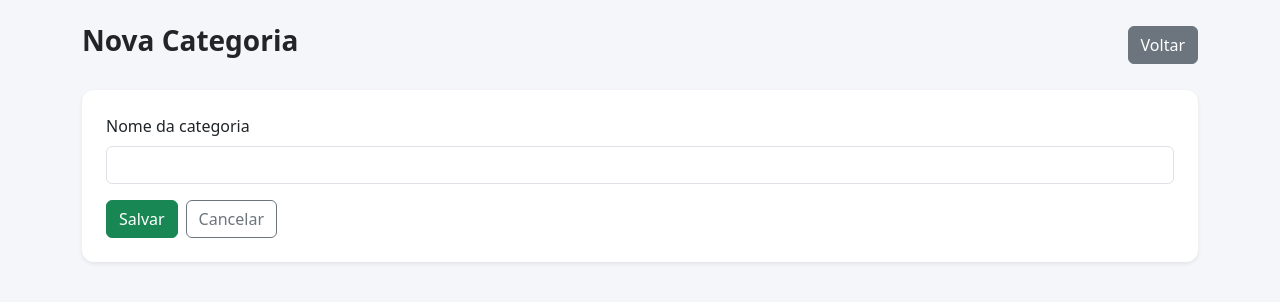
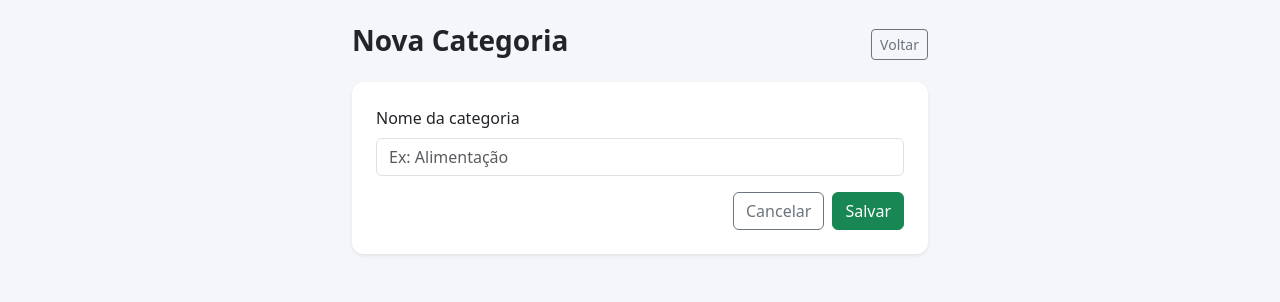
Before and after one commit to Luizfer08/Sistema_de_Gestao_Financeira, a Django app: template templates/financeiro/categorias/criar.html in a window 1280 px wide. Shown: the top 302 px of the page. Run offline with Django 5.2, Linux system fonts and the light colour scheme; the template is opened without the code that fills it, so the values that code supplies are empty.

Commit message:
Fix: correção na criação de categorias

```diff
--- a/financeiro/management/commands/popular_dados.py
+++ b/financeiro/management/commands/popular_dados.py
@@ -10,7 +10,6 @@ class Command(BaseCommand):
 
     def handle(self, *args, **kwargs):
 
-        # ===== USUÁRIO =====
         user, _ = User.objects.get_or_create(
             username='teste',
             defaults={'email': 'teste@email.com'}
@@ -18,7 +17,6 @@ class Command(BaseCommand):
         user.set_password('123456')
         user.save()
 
-        # ===== CATEGORIAS =====
         nomes_categorias = [
             'Alimentação', 'Transporte', 'Moradia',
             'Lazer', 'Saúde', 'Educação',
@@ -32,13 +30,12 @@ class Command(BaseCommand):
                 usuario=user
             )
             categorias.append(cat)
-        # ===== FUNÇÃO DATA ALEATÓRIA =====
+
         def data_aleatoria():
             hoje = date.today()
             dias = random.randint(0, 365)
             return hoje - timedelta(days=dias)
 
-        # ===== RECEITAS =====
         for _ in range(1000):
             Receita.objects.create(
                 usuario=user,
@@ -49,7 +46,6 @@ class Command(BaseCommand):
                 recorrente=random.choice([True, False])
             )
 
-        # ===== DESPESAS =====
         for _ in range(1000):
             Despesa.objects.create(
                 usuario=user,
--- a/static/financeiro/js/categoria.js
+++ b/static/financeiro/js/categoria.js
@@ -27,7 +27,7 @@ document.getElementById('formCategoria').addEventListener('submit', function(e)
     const nome = document.getElementById('nomeCategoria').value;
     const tabela = document.getElementById('tabelaCategorias');
 
-    fetch("{% url 'financeiro:criar_categoria' %}", {
+    fetch(URL_CRIAR_CATEGORIA, {   // 🔥 CORRIGIDO AQUI
         method: "POST",
         headers: {
             "X-CSRFToken": getCSRFToken(),
@@ -144,11 +144,12 @@ function restaurarBotoes(id){
         <button class="btn btn-warning btn-sm" onclick="editarInline(${id})">
             Editar
         </button>
-        <button class="btn btn-danger btn-sm" onclick="excluirCategoria(${id})"">
+        <button class="btn btn-danger btn-sm" onclick="excluirCategoria(${id})">
             Excluir
         </button>
     `;
 }
+
 
 // EXCLUIR
 function excluirCategoria(id){
@@ -170,7 +171,6 @@ function excluirCategoria(id){
 
             const linha = document.getElementById(`linha-${id}`);
 
-            // ANIMAÇÃO DE SAÍDA
             linha.classList.add('fade-out');
 
             setTimeout(() => {
--- a/templates/financeiro/categorias/criar.html
+++ b/templates/financeiro/categorias/criar.html
@@ -2,10 +2,12 @@
 
 {% block content %}
 
-<div class="d-flex justify-content-between align-items-center mb-4">
+<div class="container" style="max-width:600px;">
+
+    <div class="d-flex justify-content-between align-items-center mb-3">
         <h3>Nova Categoria</h3>
 
-    <a href="{% url 'financeiro:listar_categorias' %}" class="btn btn-secondary">
+        <a href="{% url 'financeiro:listar_categorias' %}" class="btn btn-outline-secondary btn-sm">
             Voltar
         </a>
     </div>
@@ -13,25 +15,28 @@
     <div class="card p-4 shadow-sm">
 
         <form method="POST">
+
             {% csrf_token %}
 
             <div class="mb-3">
                 <label class="form-label">Nome da categoria</label>
-            <input type="text" name="nome" class="form-control" required>
+                <input type="text" name="nome" class="form-control" placeholder="Ex: Alimentação" required>
             </div>
 
-        <div class="d-flex gap-2">
+            <div class="d-flex justify-content-end gap-2">
+                <a href="{% url 'financeiro:listar_categorias' %}" class="btn btn-outline-secondary">
+                    Cancelar
+                </a>
+
                 <button class="btn btn-success">
                     Salvar
                 </button>
-
-            <a href="{% url 'financeiro:listar_categorias' %}" class="btn btn-outline-secondary">
-                Cancelar
-            </a>
             </div>
 
         </form>
 
     </div>
 
+</div>
+
 {% endblock %}
--- a/templates/financeiro/categorias/listar.html
+++ b/templates/financeiro/categorias/listar.html
@@ -93,8 +93,12 @@
 
 </div>
 
+<!--  URL DO DJANGO PARA O JS -->
+<script>
+    const URL_CRIAR_CATEGORIA = "{% url 'financeiro:criar_categoria' %}";
+</script>
+
 <!-- JS -->
 <script src="{% static 'financeiro/js/categoria.js' %}"></script>
 
-
 {% endblock %}
```
Lines whose indentation alone changed are shown as unchanged.
